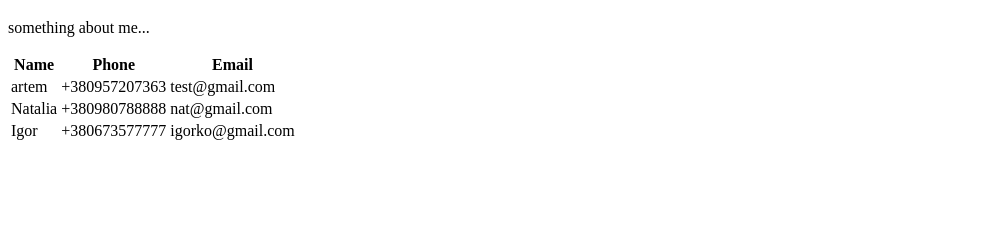
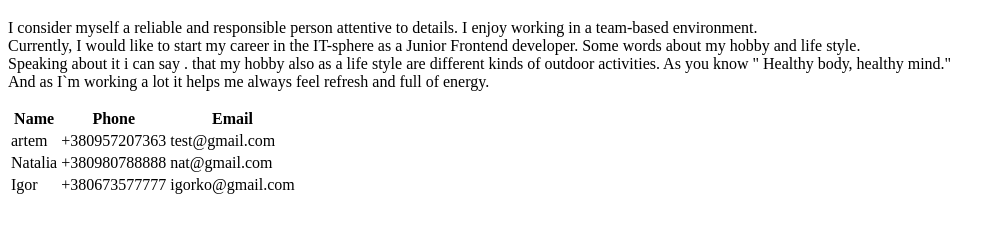
Before and after one commit to IT-Cluster-Academy-FWD/fwdo-2-intro-hml-alpha, a plain HTML site: page team/artem.html in a window 1280 px wide. Shown: the part 343-576 px from the top of the page, without its empty margins (0-1005 px from the left). Drawn offline with Linux system fonts and the light colour scheme.

Commit message:
Added new data iformation and tags br

```diff
--- a/team/artem.html
+++ b/team/artem.html
@@ -30,8 +30,13 @@
   </header>
   <main>
     <h1>Artem</h1>
-    <p> something about me...</p>
-    <table>
+
+    <p > I consider myself a reliable and responsible person attentive to details.
+      I enjoy working in a team-based environment. <br> Currently, I would like to start my career in the IT-sphere as a Junior Frontend developer.
+      Some words about my hobby and life style.<br> Speaking about it i can say . that  my hobby also as a life style are different kinds of outdoor activities. As you know "
+      Healthy body, healthy mind."<br> And as I`m working a lot it helps me always feel refresh and full of energy.</p>
+
+      <table>
       <thead>
         <th>Name</th>
         <th>Phone</th>
```
